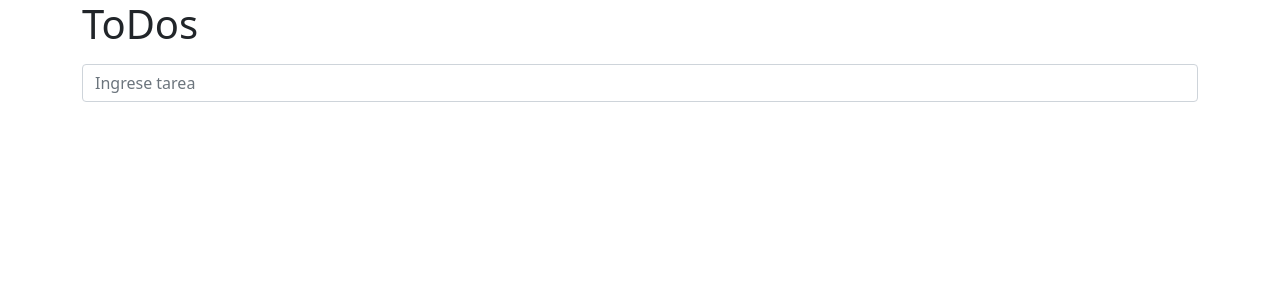
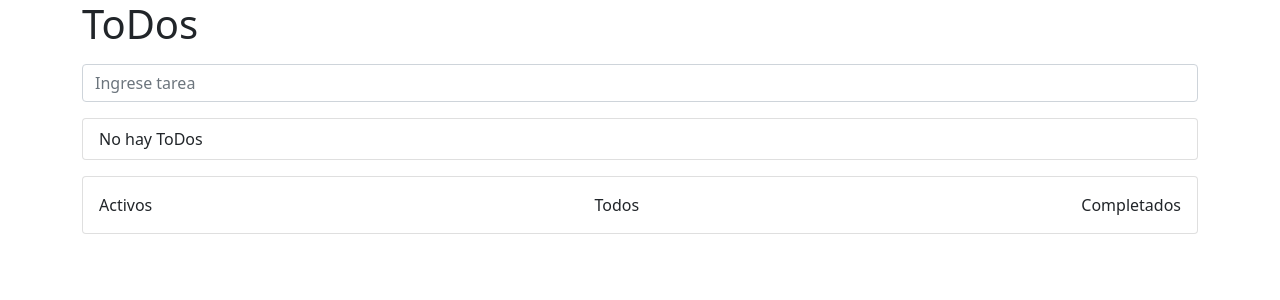
Before and after one commit to NicolasAccursi/Todo-vue-reto-FrontendMentor, a Vue app: page / in a window 1280 px wide. Shown: the top 300 px of the page. Built offline with nearby package versions, Linux system fonts and the light colour scheme.

Commit message:
Logica completada

```diff
--- a/src/components/TodoApp.vue
+++ b/src/components/TodoApp.vue
@@ -1,16 +1,27 @@
 <template>
   <h1>ToDos</h1>
   <TodoForm />
+  <TodoList />
 </template>
 
 <script>
-import { provide, ref } from "vue";
+import { provide, ref, watchEffect } from "vue";
 import TodoForm from "./TodoForm.vue";
+import TodoList from "./TodoList.vue";
 export default {
-  components: { TodoForm },
+  components: { TodoForm, TodoList },
   setup() {
     const todos = ref([]);
     provide("todos", todos);
+
+    if (localStorage.getItem("todos")) {
+      todos.value = JSON.parse(localStorage.getItem("todos"));
+    }
+    watchEffect(() => {
+      localStorage.setItem("todos", JSON.stringify(todos.value));
+    });
+
+    return { todos };
   },
 };
 </script>
--- /dev/null
+++ b/src/components/TodoFiltro.vue
@@ -0,0 +1,28 @@
+<template>
+  <div class="card mt-3">
+    <div class="card-body d-flex justify-content-between align-items-center">
+      <span role="button" @click="cambioEstado('activos')">Activos</span>
+      <span role="button" @click="cambioEstado('all')">Todos</span>
+      <span role="button" @click="cambioEstado('completados')"
+        >Completados</span
+      >
+    </div>
+  </div>
+</template>
+
+<script>
+import { inject } from "vue";
+export default {
+  setup() {
+    const estado = inject("estado");
+
+    const cambioEstado = (valor) => {
+      estado.value = valor;
+    };
+
+    return { cambioEstado };
+  },
+};
+</script>
+
+<style></style>
--- /dev/null
+++ b/src/components/TodoFooter.vue
@@ -0,0 +1,28 @@
+<template>
+  <li class="list-group-item d-flex justify-content-between align-items-center">
+    <span role="button"> {{ contarActivos }} Activos</span>
+    <span role="button" @click="eliminarCompletados">
+      Eliminar Completados
+    </span>
+  </li>
+</template>
+
+<script>
+import { computed, inject } from "vue";
+export default {
+  setup() {
+    const todos = inject("todos");
+
+    const contarActivos = computed(() => {
+      return todos.value.filter((item) => item.estado === false).length;
+    });
+    const eliminarCompletados = () => {
+      todos.value = todos.value.filter((item) => item.estado === false);
+    };
+
+    return { contarActivos, eliminarCompletados };
+  },
+};
+</script>
+
+<style></style>
--- a/src/components/TodoForm.vue
+++ b/src/components/TodoForm.vue
@@ -4,7 +4,7 @@
       type="text"
       class="form-control my-3"
       placeholder="Ingrese tarea"
-      v-model="texto"
+      v-model.trim="texto"
     />
   </form>
 </template>
@@ -18,7 +18,18 @@ export default {
     const texto = ref("");
 
     const formulario = () => {
-      console.log(texto.value);
+      if (texto.value === "") {
+        console.log("Esta vacio");
+        return;
+      }
+
+      const todo = {
+        texto: texto.value,
+        estado: false,
+        id: Date.now(),
+      };
+      todos.value.push(todo);
+      texto.value = "";
     };
     return { formulario, texto };
   },
--- /dev/null
+++ b/src/components/TodoItem.vue
@@ -0,0 +1,50 @@
+<template>
+  <li class="list-group-item d-flex justify-content-between align-items-center">
+    <span
+      :class="{ tachado: todo.estado }"
+      role="button"
+      @click="completado(todo.id)"
+    >
+      {{ todo.texto }}</span
+    >
+    <span role="button" @click="eliminar(todo.id)">
+      <i class="fas fa-times"></i>
+    </span>
+  </li>
+</template>
+
+<script>
+import { inject } from "vue";
+export default {
+  props: {
+    todo: {
+      type: Object,
+      required: true,
+    },
+  },
+  setup() {
+    const todos = inject("todos");
+
+    const eliminar = (id) => {
+      todos.value = todos.value.filter((item) => item.id !== id);
+    };
+
+    const completado = (id) => {
+      todos.value = todos.value.map((item) => {
+        if (item.id === id) {
+          item.estado = !item.estado;
+        }
+        return item;
+      });
+    };
+
+    return { eliminar, completado };
+  },
+};
+</script>
+
+<style>
+.tachado {
+  text-decoration: line-through;
+}
+</style>
--- /dev/null
+++ b/src/components/TodoList.vue
@@ -0,0 +1,42 @@
+<template>
+  <ul class="list-group">
+    <TodoItem v-for="todo in todos" :key="todo.id" :todo="todo" />
+    <TodoFooter v-if="todos.length !== 0" />
+    <li v-else class="list-group-item">No hay ToDos</li>
+  </ul>
+  <todo-filtro />
+</template>
+
+<script>
+import { computed, inject, provide, ref } from "vue";
+import TodoItem from "./TodoItem.vue";
+import TodoFooter from "./TodoFooter.vue";
+import TodoFiltro from "./TodoFiltro.vue";
+export default {
+  components: { TodoItem, TodoFooter, TodoFiltro },
+  setup() {
+    const todosOriginal = inject("todos");
+
+    const estado = ref("all");
+
+    const todos = computed(() => {
+      if (estado.value === "all") {
+        return todosOriginal.value;
+      }
+
+      if (estado.value === "activos") {
+        return todosOriginal.value.filter((item) => item.estado === false);
+      }
+
+      if (estado.value === "completados") {
+        return todosOriginal.value.filter((item) => item.estado === true);
+      }
+    });
+
+    provide("estado", estado);
+    return { todos };
+  },
+};
+</script>
+
+<style></style>
```
